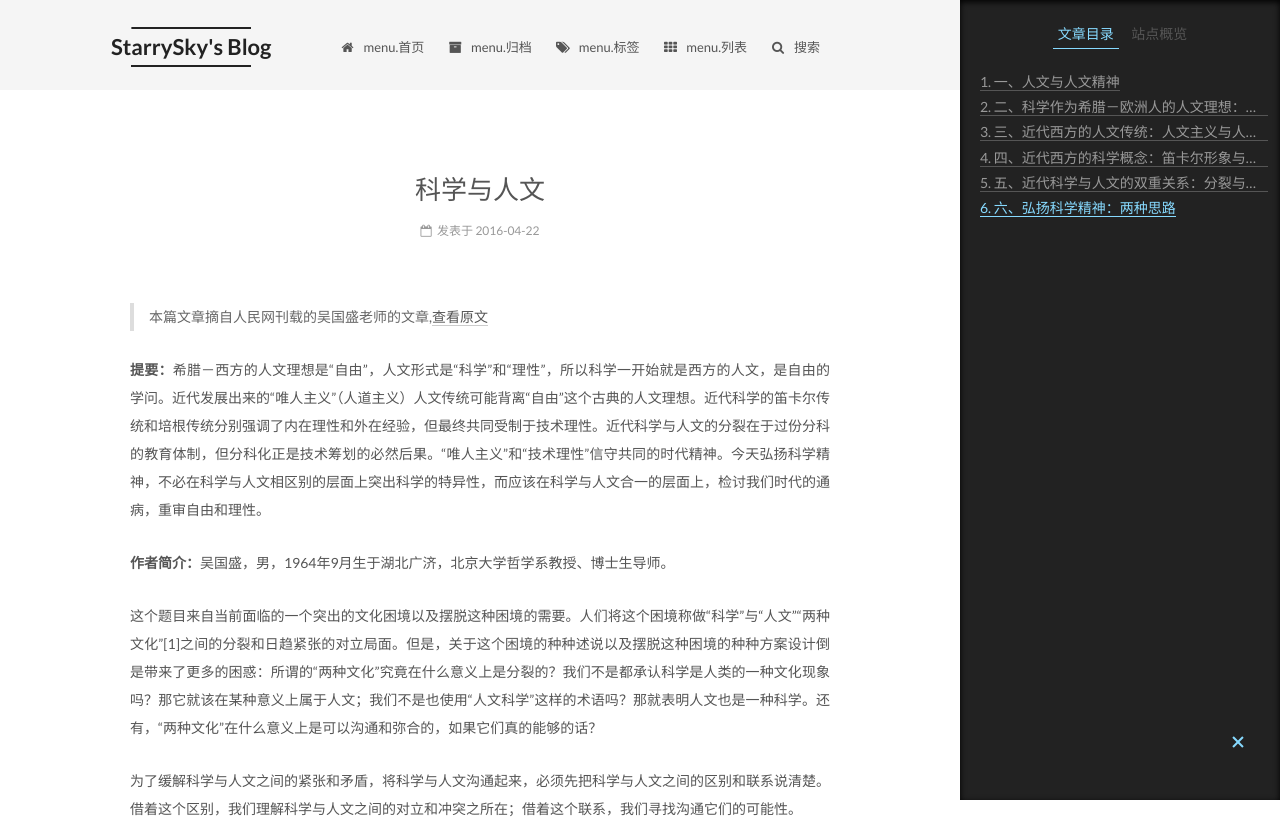
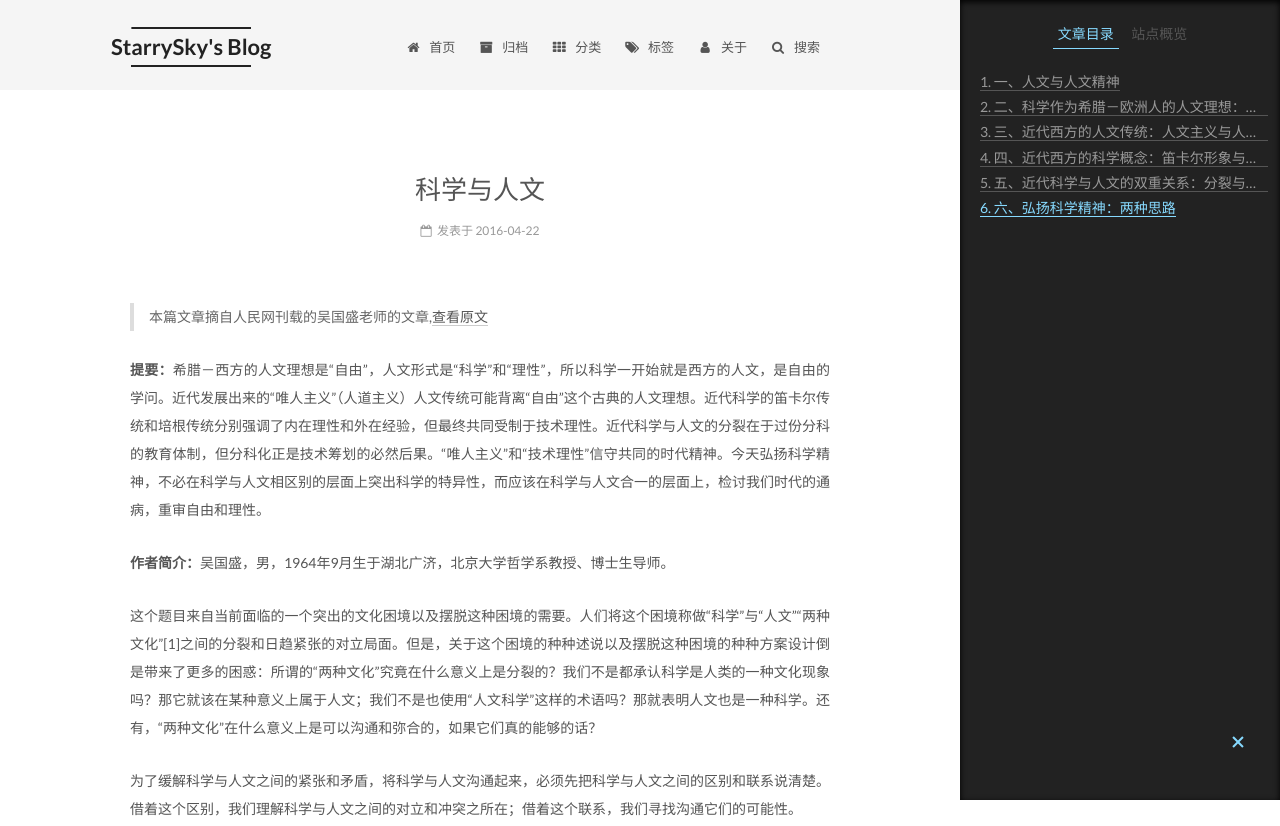
Before and after one commit to lixinyancici/lixinyancici.github.io, a plain HTML site: page 2016/04/22/sciencism-and-hunmanism/index.html in a window 1280 px wide. Shown: the top 826 px of the page. Drawn offline with Linux system fonts and the light colour scheme.

Commit message:
Site updated: 2017-04-17 10:46:14

```diff
--- a/2016/04/22/sciencism-and-hunmanism/index.html
+++ b/2016/04/22/sciencism-and-hunmanism/index.html
@@ -194,42 +194,52 @@
     <ul id="menu" class="menu">
 
 
-        <li class="menu-item menu-item-首页">
+        <li class="menu-item menu-item-home">
           <a href="/" rel="section">
 
               <i class="menu-item-icon fa fa-fw fa-home"></i> <br />
 
-            menu.首页
+            首页
           </a>
         </li>
 
 
-        <li class="menu-item menu-item-归档">
+        <li class="menu-item menu-item-archives">
           <a href="/archives" rel="section">
 
               <i class="menu-item-icon fa fa-fw fa-archive"></i> <br />
 
-            menu.归档
+            归档
           </a>
         </li>
 
 
-        <li class="menu-item menu-item-标签">
+        <li class="menu-item menu-item-categories">
+          <a href="/categories" rel="section">
+
+              <i class="menu-item-icon fa fa-fw fa-th"></i> <br />
+
+            分类
+          </a>
+        </li>
+
+
+        <li class="menu-item menu-item-tags">
           <a href="/tags" rel="section">
 
               <i class="menu-item-icon fa fa-fw fa-tags"></i> <br />
 
-            menu.标签
+            标签
           </a>
         </li>
 
 
-        <li class="menu-item menu-item-列表">
-          <a href="/categories" rel="section">
+        <li class="menu-item menu-item-about">
+          <a href="/about" rel="section">
 
-              <i class="menu-item-icon fa fa-fw fa-th"></i> <br />
+              <i class="menu-item-icon fa fa-fw fa-user"></i> <br />
 
-            menu.列表
+            关于
           </a>
         </li>
 
@@ -591,7 +601,7 @@
 
 
             <div class="site-state-item site-state-posts">
-              <a href="/">
+              <a href="/archives">
                 <span class="site-state-item-count">1</span>
                 <span class="site-state-item-name">日志</span>
               </a>
--- a/css/main.css
+++ b/css/main.css
@@ -1691,7 +1691,7 @@
   width: 4px;
   height: 4px;
   border-radius: 50%;
-  background: #2ba2b0;
+  background: #33f5ed;
 }
 .links-of-blogroll {
   font-size: 13px;
```
Also changed, not shown: about/index.html (+21 -11 lines), archives/2016/04/index.html (+21 -11 lines), archives/2016/index.html (+21 -11 lines), archives/index.html (+21 -11 lines), categories/index.html (+21 -11 lines), index.html (+21 -11 lines), tags/index.html (+21 -11 lines), tags/人文/index.html (+21 -11 lines).
